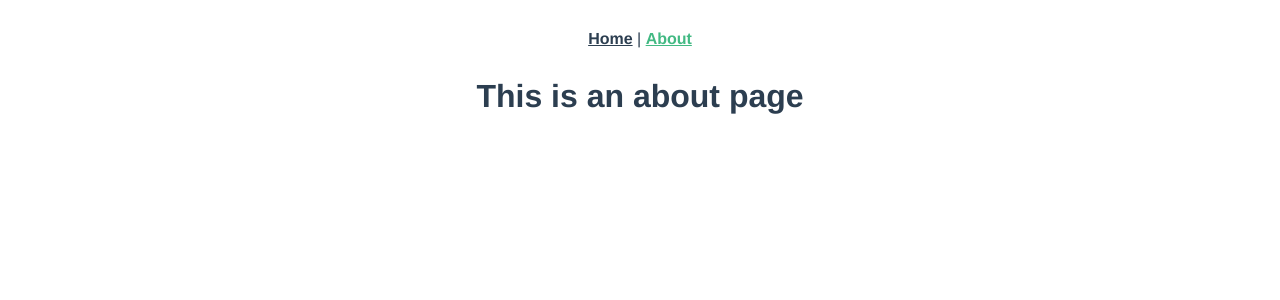
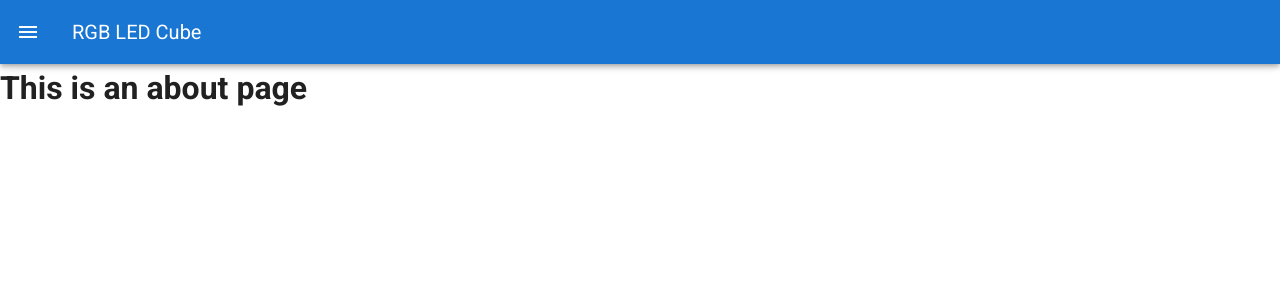
Before and after one commit to antonu17/esp32-espidf-tlc59711, a Vue app in the folder frontend/: page /about in a window 1280 px wide. Shown: the top 300 px of the page. Built offline with nearby package versions, Linux system fonts and the light colour scheme.

Commit message:
Add components

```diff
--- a/frontend/src/App.vue
+++ b/frontend/src/App.vue
@@ -1,32 +1,22 @@
 <template>
-  <div id="app">
-    <div id="nav">
-      <router-link to="/">Home</router-link> |
-      <router-link to="/about">About</router-link>
-    </div>
-    <router-view/>
-  </div>
+  <v-app>
+    <v-app-bar app color="primary" dark>
+      <v-app-bar-nav-icon></v-app-bar-nav-icon>
+      <v-toolbar-title>RGB LED Cube</v-toolbar-title>
+    </v-app-bar>
+
+    <v-main>
+      <router-view></router-view>
+    </v-main>
+  </v-app>
 </template>
 
-<style lang="scss">
-#app {
-  font-family: Avenir, Helvetica, Arial, sans-serif;
-  -webkit-font-smoothing: antialiased;
-  -moz-osx-font-smoothing: grayscale;
-  text-align: center;
-  color: #2c3e50;
-}
+<script>
+export default {
+  name: "App",
 
-#nav {
-  padding: 30px;
+  components: {},
 
-  a {
-    font-weight: bold;
-    color: #2c3e50;
-
-    &.router-link-exact-active {
-      color: #42b983;
-    }
-  }
-}
-</style>
+  data: () => ({})
+};
+</script>
--- /dev/null
+++ b/frontend/src/components/Effects.vue
@@ -0,0 +1,21 @@
+<template>
+  <v-card class="mx-auto" max-width="400">
+    <v-card-title>Effects selection</v-card-title>
+    <v-card-text>
+      <v-radio-group v-model="effects">
+        <v-radio v-for="n in 8" :key="n" :label="`Radio ${n}`" :value="n"></v-radio>
+      </v-radio-group>
+    </v-card-text>
+  </v-card>
+</template>
+
+<script>
+export default {
+  name: "Effects",
+  data() {
+    return {
+      effects: 1
+    };
+  }
+};
+</script>
--- a/frontend/src/components/HelloWorld.vue
+++ /dev/null
@@ -1,62 +0,0 @@
-<template>
-  <div class="hello">
-    <h1>{{ msg }}</h1>
-    <p>
-      For a guide and recipes on how to configure / customize this project,<br>
-      check out the
-      <a href="https://cli.vuejs.org" target="_blank" rel="noopener">vue-cli documentation</a>.
-    </p>
-    <h3>Installed CLI Plugins</h3>
-    <ul>
-      <li><a href="https://github.com/vuejs/vue-cli/tree/dev/packages/%40vue/cli-plugin-babel" target="_blank" rel="noopener">babel</a></li>
-      <li><a href="https://github.com/vuejs/vue-cli/tree/dev/packages/%40vue/cli-plugin-router" target="_blank" rel="noopener">router</a></li>
-      <li><a href="https://github.com/vuejs/vue-cli/tree/dev/packages/%40vue/cli-plugin-vuex" target="_blank" rel="noopener">vuex</a></li>
-      <li><a href="https://github.com/vuejs/vue-cli/tree/dev/packages/%40vue/cli-plugin-eslint" target="_blank" rel="noopener">eslint</a></li>
-      <li><a href="https://github.com/vuejs/vue-cli/tree/dev/packages/%40vue/cli-plugin-unit-mocha" target="_blank" rel="noopener">unit-mocha</a></li>
-      <li><a href="https://github.com/vuejs/vue-cli/tree/dev/packages/%40vue/cli-plugin-e2e-cypress" target="_blank" rel="noopener">e2e-cypress</a></li>
-    </ul>
-    <h3>Essential Links</h3>
-    <ul>
-      <li><a href="https://vuejs.org" target="_blank" rel="noopener">Core Docs</a></li>
-      <li><a href="https://forum.vuejs.org" target="_blank" rel="noopener">Forum</a></li>
-      <li><a href="https://chat.vuejs.org" target="_blank" rel="noopener">Community Chat</a></li>
-      <li><a href="https://twitter.com/vuejs" target="_blank" rel="noopener">Twitter</a></li>
-      <li><a href="https://news.vuejs.org" target="_blank" rel="noopener">News</a></li>
-    </ul>
-    <h3>Ecosystem</h3>
-    <ul>
-      <li><a href="https://router.vuejs.org" target="_blank" rel="noopener">vue-router</a></li>
-      <li><a href="https://vuex.vuejs.org" target="_blank" rel="noopener">vuex</a></li>
-      <li><a href="https://github.com/vuejs/vue-devtools#vue-devtools" target="_blank" rel="noopener">vue-devtools</a></li>
-      <li><a href="https://vue-loader.vuejs.org" target="_blank" rel="noopener">vue-loader</a></li>
-      <li><a href="https://github.com/vuejs/awesome-vue" target="_blank" rel="noopener">awesome-vue</a></li>
-    </ul>
-  </div>
-</template>
-
-<script>
-export default {
-  name: 'HelloWorld',
-  props: {
-    msg: String
-  }
-}
-</script>
-
-<!-- Add "scoped" attribute to limit CSS to this component only -->
-<style scoped lang="scss">
-h3 {
-  margin: 40px 0 0;
-}
-ul {
-  list-style-type: none;
-  padding: 0;
-}
-li {
-  display: inline-block;
-  margin: 0 10px;
-}
-a {
-  color: #42b983;
-}
-</style>
--- /dev/null
+++ b/frontend/src/components/Loader.vue
@@ -0,0 +1,8 @@
+<template>
+  <div>loading</div>
+</template>
+<script>
+export default {
+  name: "Loader"
+};
+</script>
--- a/frontend/src/views/Home.vue
+++ b/frontend/src/views/Home.vue
@@ -1,18 +1,30 @@
 <template>
-  <div class="home">
-    <img alt="Vue logo" src="../assets/logo.png">
-    <HelloWorld msg="Welcome to Your Vue.js App"/>
-  </div>
+  <v-container>
+    <Loader v-if="is_loading" />
+    <Effects v-if="!is_loading" v-bind:effects="effects"/>
+  </v-container>
 </template>
 
 <script>
 // @ is an alias to /src
-import HelloWorld from '@/components/HelloWorld.vue'
+import Effects from "@/components/Effects.vue";
+import Loader from "@/components/Loader.vue";
 
 export default {
-  name: 'Home',
+  name: "Home",
   components: {
-    HelloWorld
+    Effects, Loader
+  },
+  computed: {
+    is_loading() {
+      return this.$store.state.loadingStatus === 'loading';
+    },
+    effects() {
+      return this.$store.state.effects;
+    }
+  },
+  mounted() {
+    this.$store.dispatch('fetchEffects');
   }
-}
+};
 </script>
```
Also changed, not shown: frontend/src/assets/logo.png (deleted).
